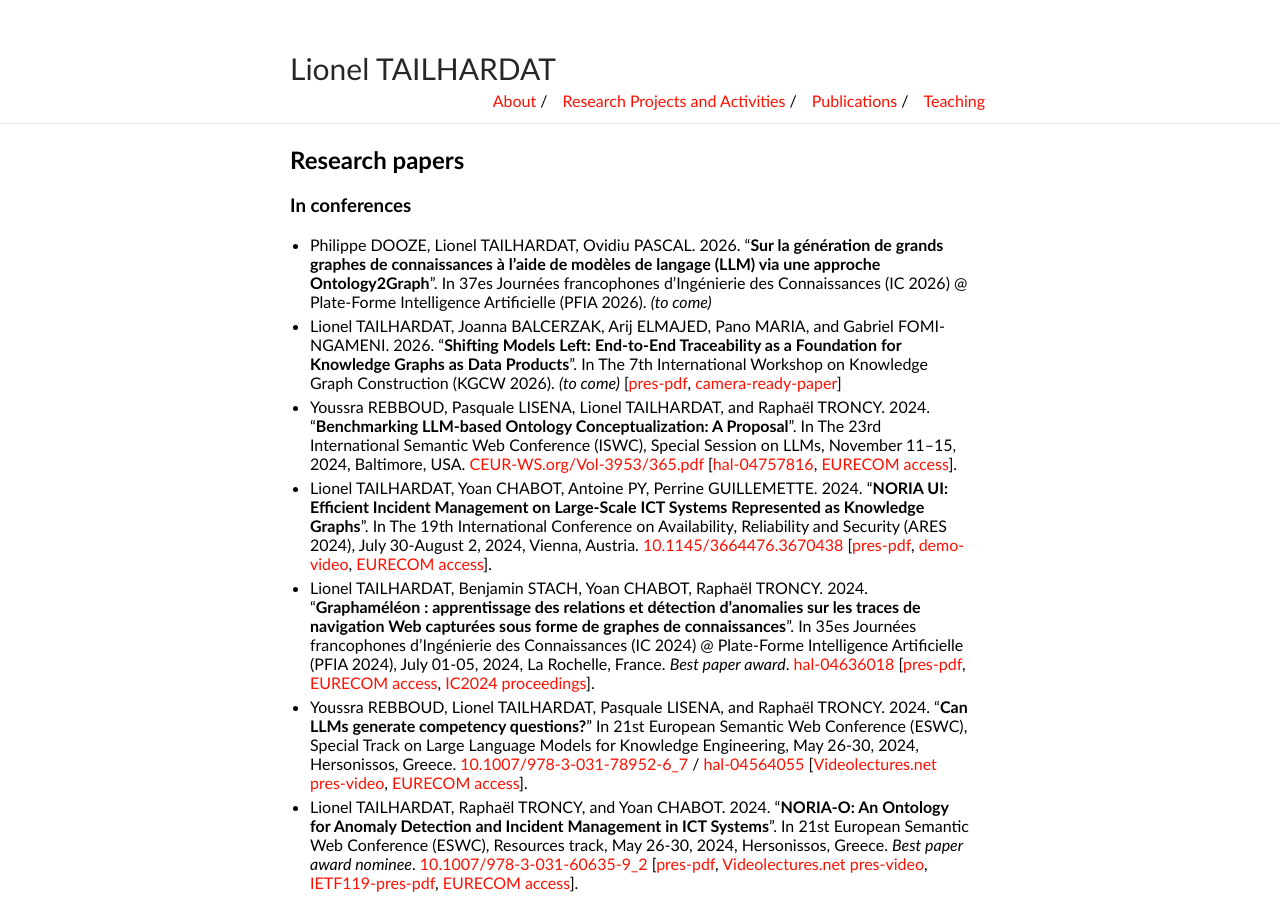
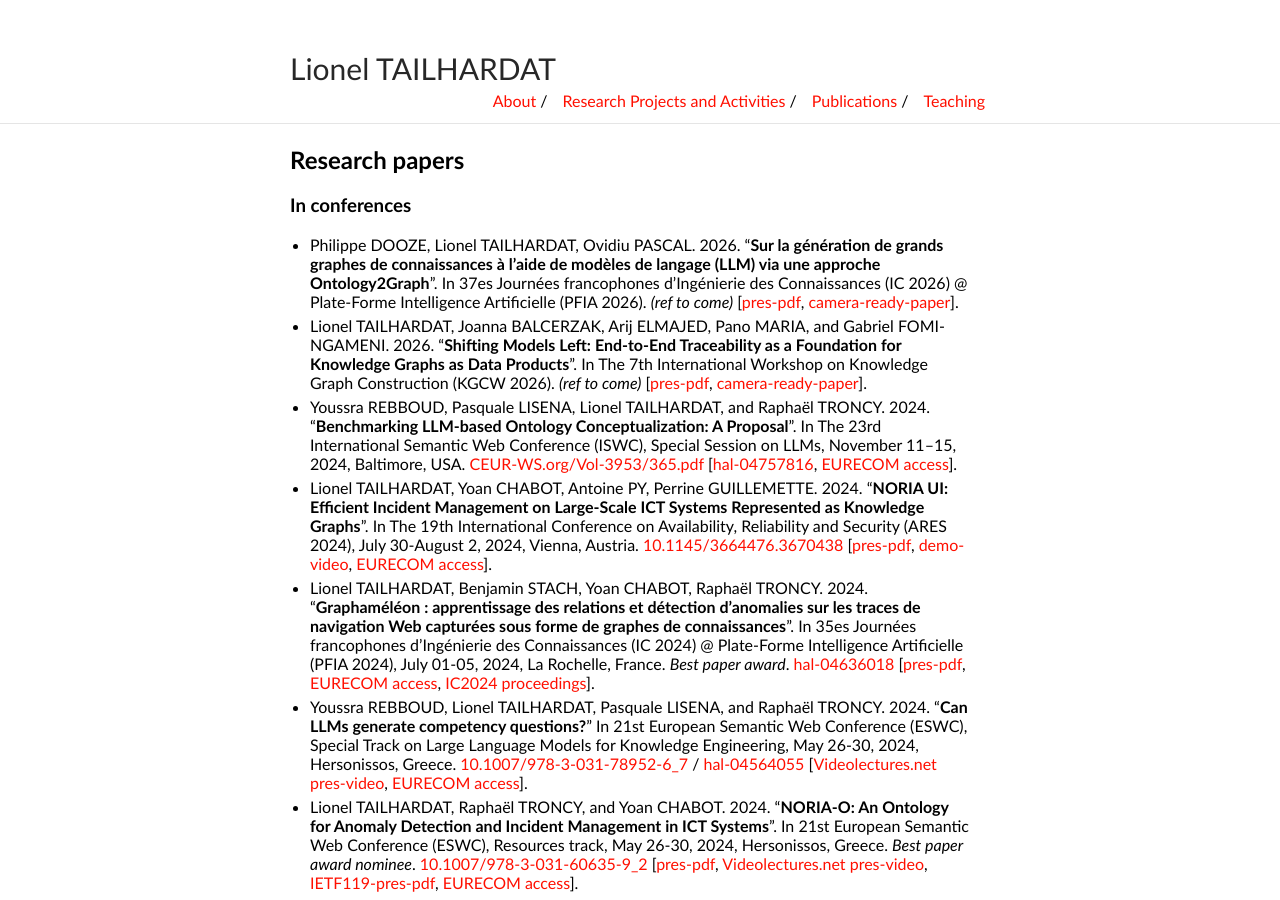
Before and after one commit to GenEars/GenEars.github.io, a Jekyll site: the page built from publications.md, in a window 1280 px wide and 900 px high. Built offline with Jekyll 4.4.1, drawn with Linux system fonts in a browser that asks for light colours.

Commit message:
Added Ontology2Graph presentation slide deck.
Signed-off-by: lionel.tailhardat <lionel.tailhardat@orange.com>

```diff
--- a/publications.md
+++ b/publications.md
@@ -10,11 +10,11 @@ title: Publications - Lionel TAILHARDAT
 * Philippe DOOZE, Lionel TAILHARDAT, Ovidiu PASCAL. 2026.
   "**Sur la génération de grands graphes de connaissances à l’aide de modèles de langage (LLM) via une approche Ontology2Graph**".
   In 37es Journées francophones d'Ingénierie des Connaissances (IC 2026) @ Plate-Forme Intelligence Artificielle (PFIA 2026).
-  *(to come)*
+  *(ref to come)* [[pres-pdf](pubs/IC-PFIA-2026-Ontology2Graph-pres.pdf), [camera-ready-paper](https://openreview.net/pdf?id=yhWrHWC1jl)].
 * Lionel TAILHARDAT, Joanna BALCERZAK, Arij ELMAJED, Pano MARIA, and Gabriel FOMI-NGAMENI. 2026.
   "**Shifting Models Left: End-to-End Traceability as a Foundation for Knowledge Graphs as Data Products**".
   In The 7th International Workshop on Knowledge Graph Construction (KGCW 2026).
-  *(to come)* [[pres-pdf](pubs/KGCW-2026-shifting-models-left-pres.pdf), [camera-ready-paper](https://openreview.net/pdf?id=qVHfVpaEUq)]
+  *(ref to come)* [[pres-pdf](pubs/KGCW-2026-shifting-models-left-pres.pdf), [camera-ready-paper](https://openreview.net/pdf?id=qVHfVpaEUq)].
 * Youssra REBBOUD, Pasquale LISENA, Lionel TAILHARDAT, and Raphaël TRONCY. 2024.
   "**Benchmarking LLM-based Ontology Conceptualization: A Proposal**".
   In The 23rd International Semantic Web Conference (ISWC), Special Session on LLMs, November 11–15, 2024, Baltimore, USA.
```
Also changed, not shown: 1 other file.
